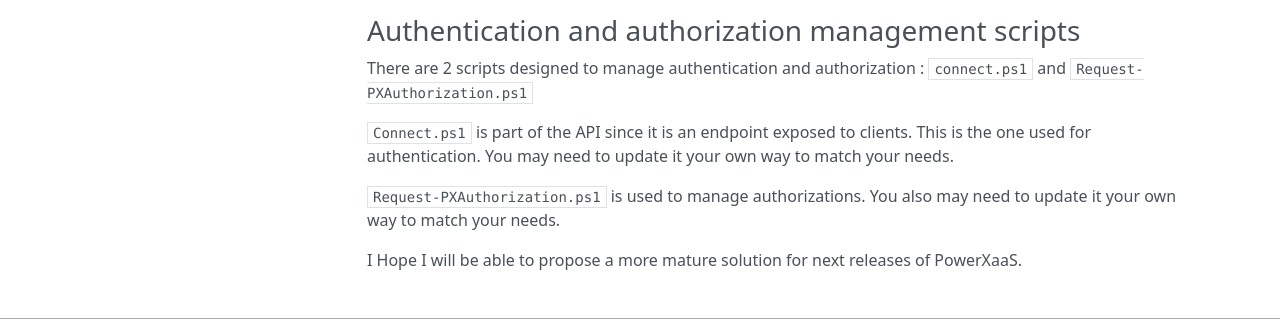
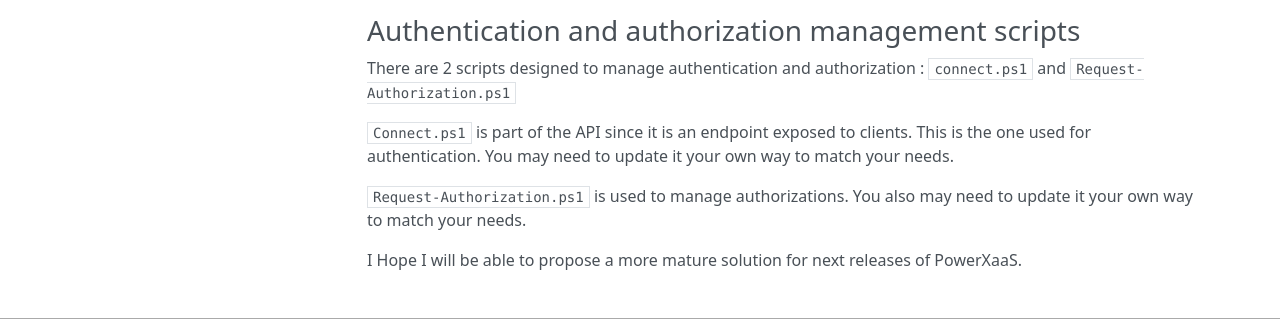
Before and after one commit to otabut/PowerXaaS, an MkDocs documentation site: the page built from docs/json-web-tokens.md, in a window 1280 px wide and 1250 px high. Shown: the part 875-1194 px from the top of the window. Built offline with MkDocs 1.6.1, drawn with Linux system fonts in a browser that asks for light colours; nearby versions of some CDN libraries; old or Windows-style settings are respelled for this version of MkDocs.

Commit message:
Update json-web-tokens.md

```diff
--- a/docs/json-web-tokens.md
+++ b/docs/json-web-tokens.md
@@ -40,10 +40,10 @@ You will also probably need that code before :
 
 ### Authentication and authorization management scripts
 
-There are 2 scripts designed to manage authentication and authorization : `connect.ps1` and `Request-PXAuthorization.ps1`
+There are 2 scripts designed to manage authentication and authorization : `connect.ps1` and `Request-Authorization.ps1`
 
 `Connect.ps1` is part of the API since it is an endpoint exposed to clients. This is the one used for authentication. You may need to update it your own way to match your needs.
 
-`Request-PXAuthorization.ps1` is used to manage authorizations. You also may need to update it your own way to match your needs.
+`Request-Authorization.ps1` is used to manage authorizations. You also may need to update it your own way to match your needs.
 
 I Hope I will be able to propose a more mature solution for next releases of PowerXaaS.
```
